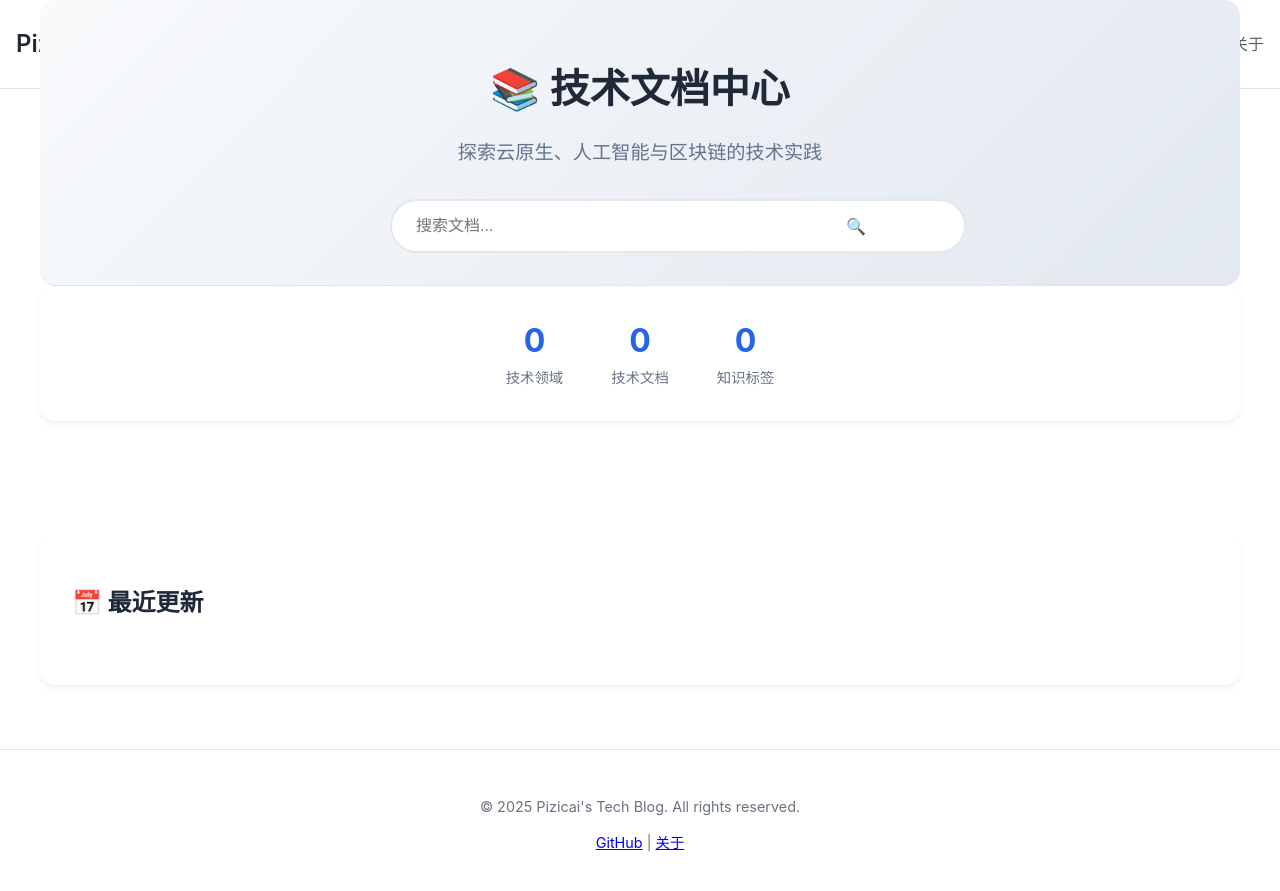
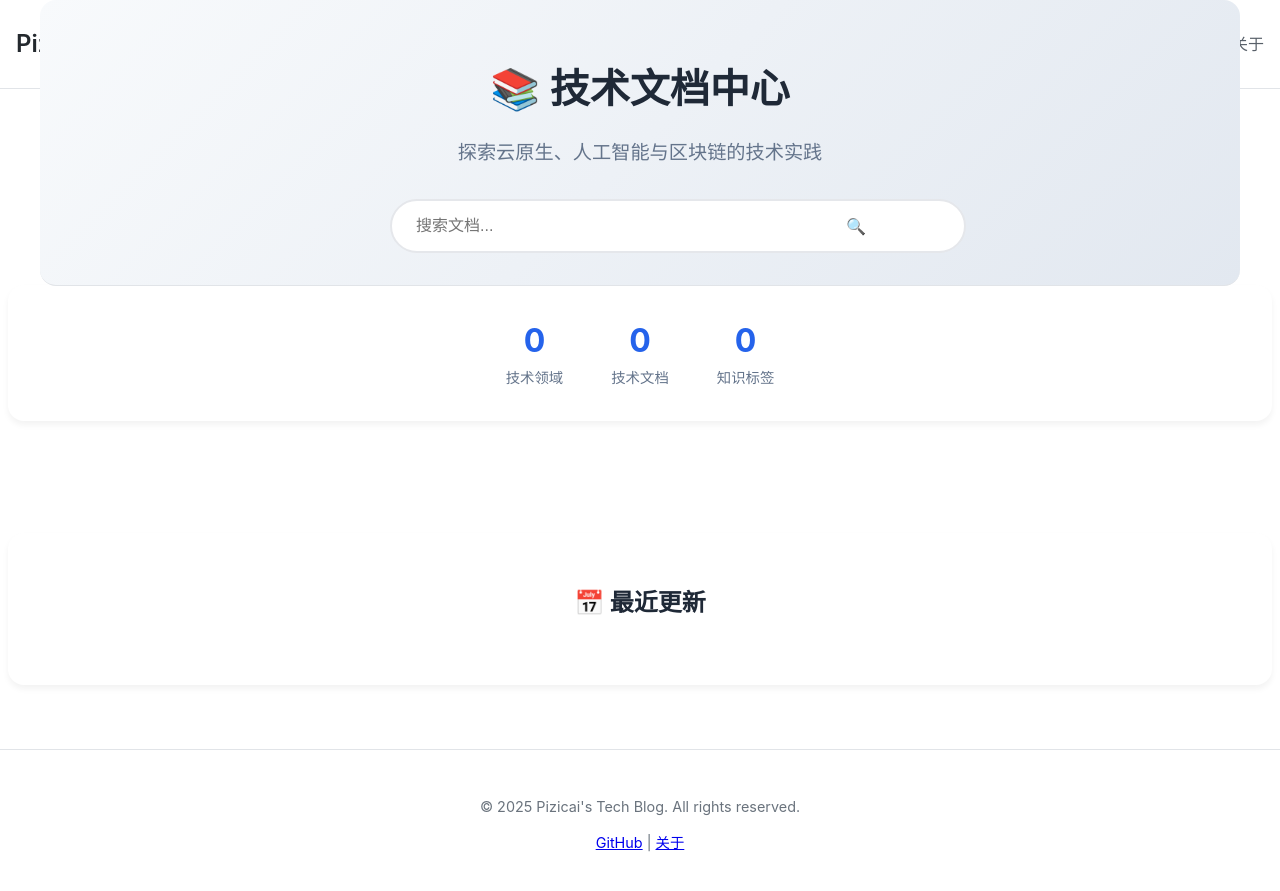
Before and after one commit to pizicaiman/pizicaiman.github.io, a Jekyll site: the page built from docs/index.html, in a window 1280 px wide and 900 px high, scrolled down 202 px. Shown: the top 891 px of the window. Built offline with Jekyll 4.4.1, drawn with Linux system fonts in a browser that asks for light colours.

Commit message:
调整样式

```diff
--- a/docs/index.html
+++ b/docs/index.html
@@ -100,6 +100,9 @@
   max-width: 1200px;
   margin: 0 auto;
   padding: 2rem 1rem;
+  display: flex;
+  flex-direction: column;
+  align-items: center;
 }
 
 .docs-header {
@@ -108,6 +111,7 @@
   padding: 2rem 0;
   background: linear-gradient(135deg, #f8fafc 0%, #e2e8f0 100%);
   border-radius: 1rem;
+  width: 100%;
 }
 
 .docs-header h1 {
@@ -159,6 +163,7 @@
   background: white;
   border-radius: 1rem;
   box-shadow: 0 4px 6px rgba(0, 0, 0, 0.05);
+  width: 100%;
 }
 
 .stat-item {
@@ -182,6 +187,7 @@
   grid-template-columns: repeat(auto-fit, minmax(350px, 1fr));
   gap: 2rem;
   margin-bottom: 4rem;
+  width: 100%;
 }
 
 .category-card {
@@ -200,11 +206,13 @@
 .category-icon {
   font-size: 2.5rem;
   margin-bottom: 1rem;
+  text-align: center;
 }
 
 .category-card h2 {
   margin: 0 0 1rem 0;
   font-size: 1.5rem;
+  text-align: center;
 }
 
 .category-card h2 a {
@@ -221,6 +229,7 @@
   color: #64748b;
   line-height: 1.6;
   margin-bottom: 1.5rem;
+  text-align: center;
 }
 
 .category-meta {
@@ -252,11 +261,13 @@
   border-radius: 1rem;
   padding: 2rem;
   box-shadow: 0 4px 6px rgba(0, 0, 0, 0.05);
+  width: 100%;
 }
 
 .recent-updates h2 {
   margin-bottom: 2rem;
   color: var(--text-color);
+  text-align: center;
 }
 
 .updates-grid {
@@ -301,6 +312,7 @@
   flex-wrap: wrap;
   gap: 0.5rem;
   margin-top: 1rem;
+  justify-content: center;
 }
 
 .tag {
@@ -324,6 +336,10 @@
   .updates-grid {
     grid-template-columns: 1fr;
   }
+
+  .docs-home {
+    padding: 1rem 0.5rem;
+  }
 }
 </style>
 
```
